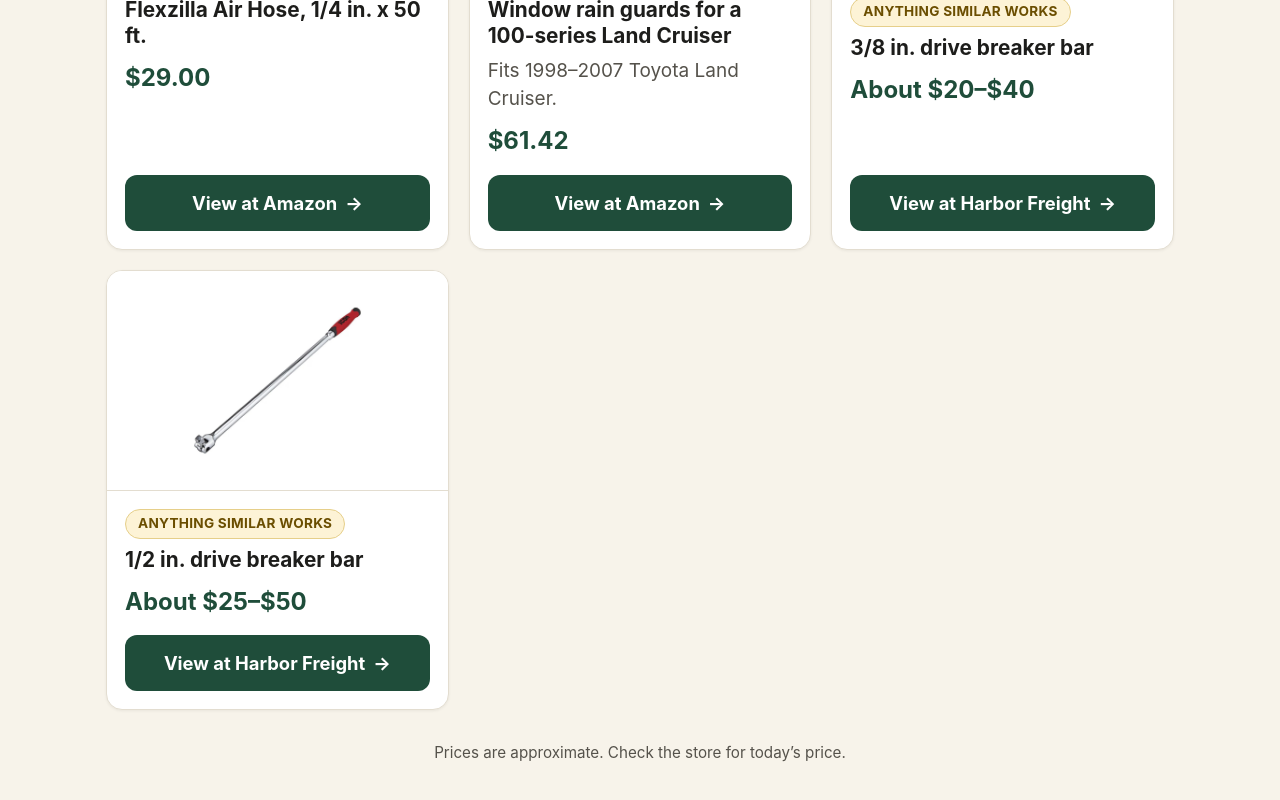
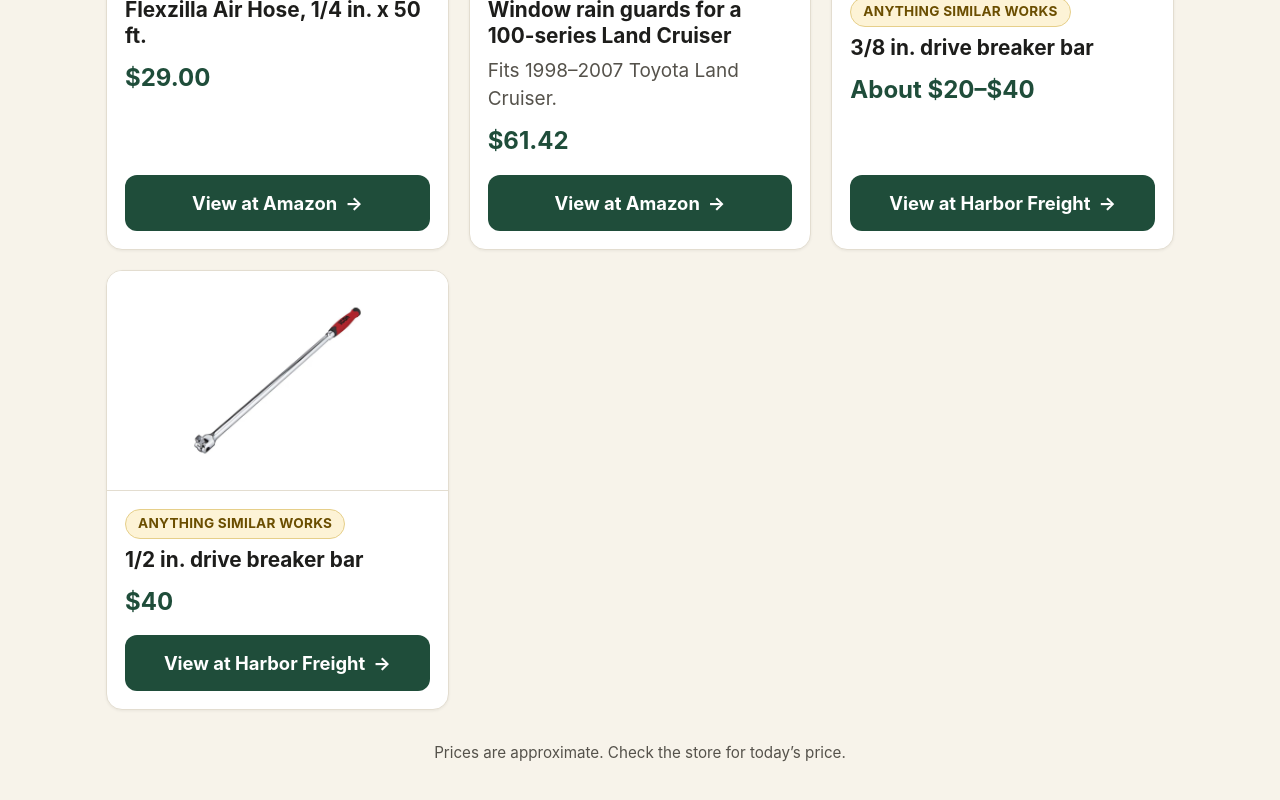
Before and after one commit to starkWebDev/christmas-list, a React (Vite) app: page / in a window 1280 px wide. Shown: the part 1906-2706 px from the top of the page. Built offline with nearby package versions, Linux system fonts and the light colour scheme.

Commit message:
Set 1/2 breaker bar price
Co-Authored-By: Claude Opus 5.5 <noreply@anthropic.com>

```diff
--- a/src/items.js
+++ b/src/items.js
@@ -103,7 +103,7 @@ export const items = [
   {
     name: '1/2 in. drive breaker bar',
     type: 'idea',
-    price: 'About $25–$50',
+    price: '$40',
     link: 'https://www.harborfreight.com/12-in-drive-25-in-professional-breaker-bar-with-tpr-grip-64821.html',
     image: 'breaker-bar-1-2.jpg',
   },
```
